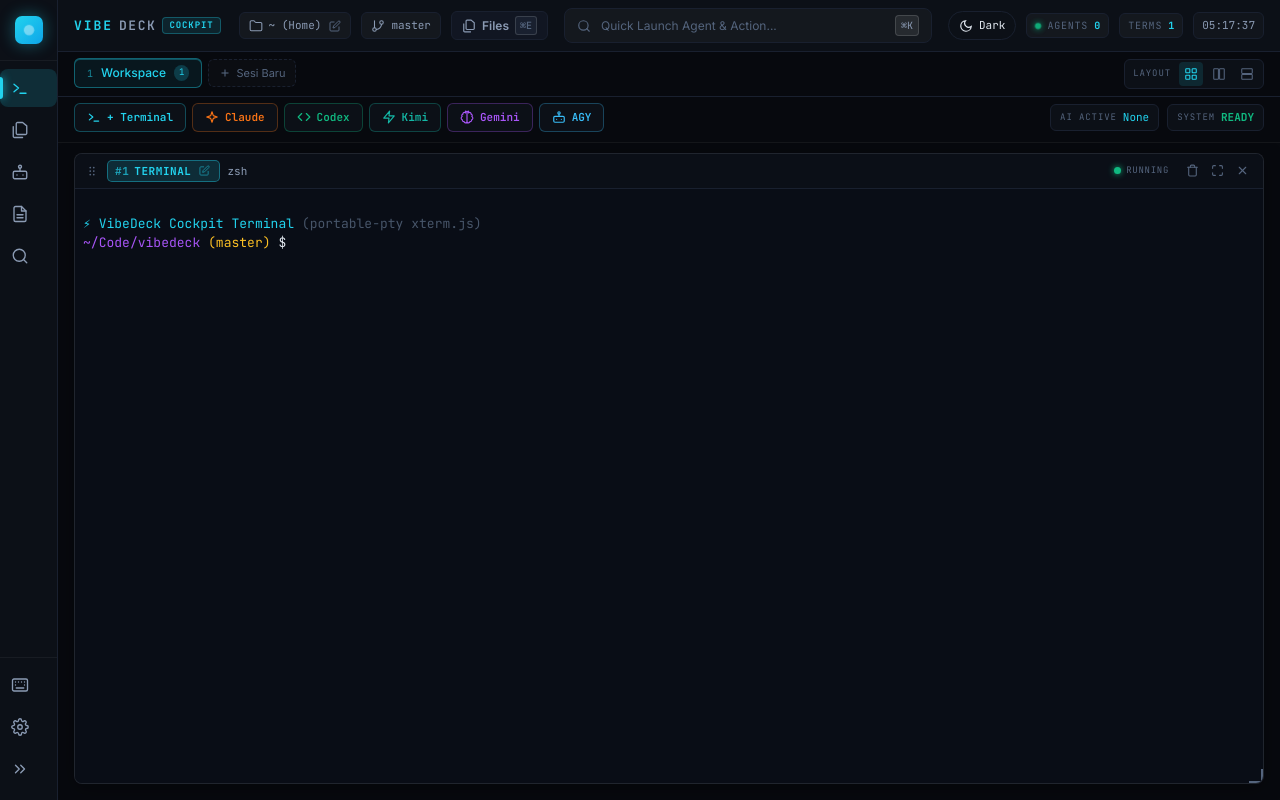
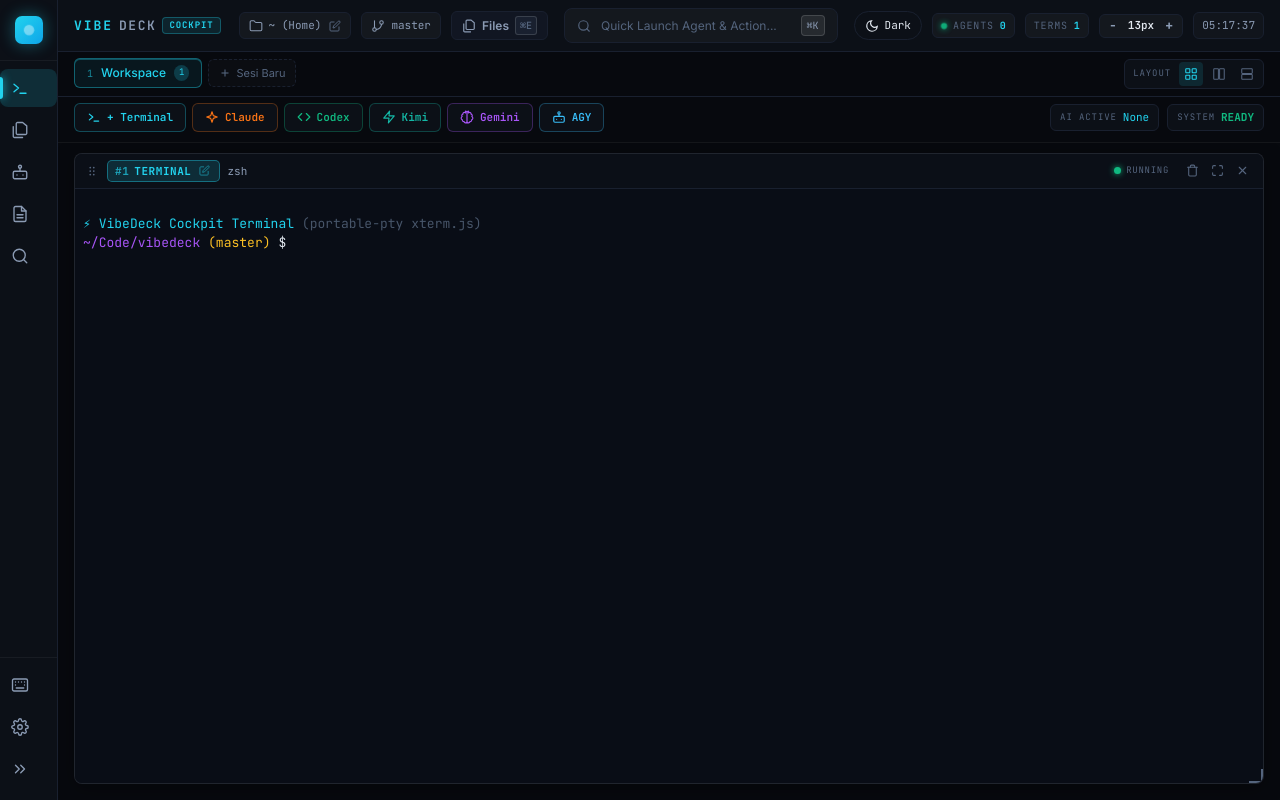
Before and after one commit to muhBilal/vibedeck, a Vue app: page / in a window 1280 px wide. Built offline with nearby package versions, Linux system fonts and the light colour scheme.

Commit message:
feat: add nerd font support, desktop icon fix, and ctrl +/- font zoom shortcuts

```diff
--- a/package.json
+++ b/package.json
@@ -1,6 +1,6 @@
 {
   "name": "vibedeck",
-  "version": "0.1.2",
+  "version": "0.1.3",
   "description": "Multi-terminal AI agent cockpit for vibe coders",
   "scripts": {
     "dev": "vite",
--- a/src-tauri/tauri.conf.json
+++ b/src-tauri/tauri.conf.json
@@ -1,7 +1,7 @@
 {
   "$schema": "https://schema.tauri.app/config/2",
   "productName": "VibeDeck",
-  "version": "0.1.2",
+  "version": "0.1.3",
   "identifier": "app.vibedeck.space",
   "build": {
     "frontendDist": "../dist",
--- a/src/App.vue
+++ b/src/App.vue
@@ -49,6 +49,29 @@
 const paletteSearch = ref('')
 const editingSessionId = ref(null)
 const editSessionName = ref('')
+const termFontSize = ref(parseInt(localStorage.getItem('vibedeck-term-font') || '13', 10))
+
+function zoomIn() {
+  if (termFontSize.value < 28) {
+    termFontSize.value += 1
+    localStorage.setItem('vibedeck-term-font', termFontSize.value)
+    logActivity(`Zoom in: terminal font ${termFontSize.value}px`, 'info')
+  }
+}
+
+function zoomOut() {
+  if (termFontSize.value > 9) {
+    termFontSize.value -= 1
+    localStorage.setItem('vibedeck-term-font', termFontSize.value)
+    logActivity(`Zoom out: terminal font ${termFontSize.value}px`, 'info')
+  }
+}
+
+function zoomReset() {
+  termFontSize.value = 13
+  localStorage.setItem('vibedeck-term-font', '13')
+  logActivity(`Zoom reset: terminal font 13px`, 'info')
+}
 
 const PRESET_PATHS = [
   '~',
@@ -308,6 +331,24 @@
 function handleKeydown(e) {
   const isMeta = e.metaKey || e.ctrlKey
 
+  if (isMeta && (e.key === '=' || e.key === '+' || e.code === 'NumpadAdd' || e.code === 'Equal')) {
+    e.preventDefault()
+    zoomIn()
+    return
+  }
+
+  if (isMeta && (e.key === '-' || e.key === '_' || e.code === 'NumpadSubtract' || e.code === 'Minus')) {
+    e.preventDefault()
+    zoomOut()
+    return
+  }
+
+  if (isMeta && (e.key === '0' || e.code === 'Numpad0' || e.code === 'Digit0')) {
+    e.preventDefault()
+    zoomReset()
+    return
+  }
+
   if (isMeta && e.key.toLowerCase() === 'e') {
     e.preventDefault()
     showFileManager.value = !showFileManager.value
@@ -387,6 +428,9 @@
   { id: 'view_grid', title: 'Layout: Auto Grid', desc: 'Equal distribution grid layout', icon: 'grid', action: () => { layoutMode.value = 'grid' } },
   { id: 'view_cols', title: 'Layout: Columns Split', desc: 'Vertical split columns', icon: 'columns', action: () => { layoutMode.value = 'columns' } },
   { id: 'view_rows', title: 'Layout: Stacked Rows', desc: 'Horizontal split rows', icon: 'rows', action: () => { layoutMode.value = 'stack' } },
+  { id: 'zoom_in', title: 'Zoom: In Terminal Font', desc: 'Perbesar ukuran font terminal (Ctrl/⌘ +)', icon: 'plus', action: () => zoomIn(), shortcut: '⌘+' },
+  { id: 'zoom_out', title: 'Zoom: Out Terminal Font', desc: 'Perkecil ukuran font terminal (Ctrl/⌘ -)', icon: 'collapse', action: () => zoomOut(), shortcut: '⌘-' },
+  { id: 'zoom_reset', title: 'Zoom: Reset Terminal Font', desc: 'Kembalikan font terminal default 13px (Ctrl/⌘ 0)', icon: 'restart', action: () => zoomReset(), shortcut: '⌘0' },
 ]
 
 const filteredActions = computed(() => {
@@ -545,6 +589,12 @@
           <div class="telemetry-pill">
             <span class="telem-label">TERMS</span>
             <span class="telem-val">{{ total }}</span>
+          </div>
+
+          <div class="zoom-pill" title="Ukuran Font Terminal (Ctrl + / Ctrl - / Ctrl 0)">
+            <button class="zoom-btn" title="Zoom Out (Ctrl -)" @click="zoomOut">−</button>
+            <span class="zoom-val" title="Klik untuk Reset Default 13px (Ctrl 0)" @click="zoomReset">{{ termFontSize }}px</span>
+            <button class="zoom-btn" title="Zoom In (Ctrl +)" @click="zoomIn">+</button>
           </div>
 
           <div class="clock-display" :title="dateStr">
@@ -864,6 +914,7 @@
           :is-maximized="maximizedPanelId === p.id"
           :theme="currentTheme"
           :cwd="x.cwd || '~'"
+          :font-size="termFontSize"
           :class="{
             'over-before': overId === p.id && dropPos === 'before',
             'over-after': overId === p.id && dropPos === 'after',
@@ -874,6 +925,9 @@
             height: p.height ? `${p.height}px` : undefined,
           }"
           @toggle-maximize="toggleMaximize(p.id)"
+          @zoom-in="zoomIn"
+          @zoom-out="zoomOut"
+          @zoom-reset="zoomReset"
           @dragover.prevent="onPanelDragOver(p.id, $event)"
           @dragleave="overId = null"
           @drop.prevent="onPanelDrop(p.id)"
@@ -985,6 +1039,8 @@
           <div class="sc-row"><kbd>Double Click Title</kbd><span>Ganti Nama Window Terminal</span></div>
           <div class="sc-row"><kbd>Resize Handle</kbd><span>Tarik Handle Sudut / Sisi untuk Ubah Ukuran</span></div>
           <div class="sc-row"><kbd>Grip Drag</kbd><span>Tukar Posisi Terminal Panel</span></div>
+          <div class="sc-row"><kbd>Ctrl / ⌘ + (+ / -)</kbd><span>Zoom In / Out Ukuran Font Terminal</span></div>
+          <div class="sc-row"><kbd>Ctrl / ⌘ + 0</kbd><span>Reset Ukuran Font Terminal (13px)</span></div>
           <div class="sc-row"><kbd>Esc</kbd><span>Tutup Modal / Pulihkan Layar Penuh</span></div>
         </div>
       </div>
--- a/src/components/TerminalPanel.vue
+++ b/src/components/TerminalPanel.vue
@@ -17,8 +17,12 @@
     type: String,
     default: '~',
   },
+  fontSize: {
+    type: Number,
+    default: 13,
+  },
 })
-const emit = defineEmits(['close', 'exit', 'dragstart', 'dragend', 'toggle-maximize', 'rename', 'resize'])
+const emit = defineEmits(['close', 'exit', 'dragstart', 'dragend', 'toggle-maximize', 'rename', 'resize', 'zoom-in', 'zoom-out', 'zoom-reset'])
 
 const el = ref(null)
 const tags = ref([])
@@ -260,14 +264,32 @@
 onMounted(async () => {
   const chosenTheme = XTERM_THEMES[props.theme] || XTERM_THEMES.dark
   term = new Terminal({
-    fontFamily: "'JetBrains Mono', 'SF Mono', Menlo, Monaco, Consolas, monospace",
-    fontSize: 13,
+    fontFamily: "'JetBrainsMono Nerd Font', 'JetBrainsMono NFM', 'CaskaydiaCove Nerd Font', 'FiraCode Nerd Font', 'Symbols Nerd Font', 'JetBrains Mono', 'SF Mono', Menlo, Monaco, Consolas, monospace",
+    fontSize: props.fontSize || 13,
     lineHeight: 1.28,
     cursorBlink: true,
     cursorStyle: 'bar',
     cursorWidth: 2,
     scrollback: 10000,
     theme: chosenTheme,
+  })
+
+  term.attachCustomKeyEventHandler((e) => {
+    if ((e.ctrlKey || e.metaKey) && e.type === 'keydown') {
+      if (e.key === '=' || e.key === '+' || e.code === 'NumpadAdd' || e.code === 'Equal') {
+        emit('zoom-in')
+        return false
+      }
+      if (e.key === '-' || e.key === '_' || e.code === 'NumpadSubtract' || e.code === 'Minus') {
+        emit('zoom-out')
+        return false
+      }
+      if (e.key === '0' || e.code === 'Numpad0' || e.code === 'Digit0') {
+        emit('zoom-reset')
+        return false
+      }
+    }
+    return true
   })
 
   fit = new FitAddon()
@@ -333,6 +355,15 @@
 watch(() => props.theme, (newTheme) => {
   if (term && XTERM_THEMES[newTheme]) {
     term.options.theme = XTERM_THEMES[newTheme]
+  }
+})
+
+watch(() => props.fontSize, (newSize) => {
+  if (term && newSize) {
+    term.options.fontSize = newSize
+    nextTick(() => {
+      refit()
+    })
   }
 })
 
--- a/src/style.css
+++ b/src/style.css
@@ -29,8 +29,8 @@
   --blue: #38bdf8;
   --term-bg: #090d16;
 
-  --font-ui: 'Inter', -apple-system, BlinkMacSystemFont, 'Segoe UI', Roboto, sans-serif;
-  --font-mono: 'JetBrains Mono', 'SF Mono', Menlo, Monaco, Consolas, monospace;
+  --font-ui: 'Inter', -apple-system, BlinkMacSystemFont, 'Segoe UI', Roboto, sans-serif, 'Symbols Nerd Font';
+  --font-mono: 'JetBrainsMono Nerd Font', 'JetBrainsMono NFM', 'CaskaydiaCove Nerd Font', 'FiraCode Nerd Font', 'Symbols Nerd Font', 'JetBrains Mono', 'SF Mono', Menlo, Monaco, Consolas, monospace;
 }
 
 /* Clean Modern Light Mode */
@@ -541,6 +541,47 @@
   50% { opacity: 0.4; transform: scale(1.2); }
 }
 
+.zoom-pill {
+  display: inline-flex;
+  align-items: center;
+  background: rgba(255, 255, 255, 0.03);
+  border: 1px solid var(--line);
+  padding: 2px 4px;
+  border-radius: 6px;
+  font-family: var(--font-mono);
+  font-size: 11px;
+  gap: 2px;
+}
+.zoom-btn {
+  display: inline-flex;
+  align-items: center;
+  justify-content: center;
+  width: 18px;
+  height: 18px;
+  background: transparent;
+  border: none;
+  color: var(--txt-muted);
+  cursor: pointer;
+  border-radius: 4px;
+  font-size: 13px;
+  font-weight: 700;
+  line-height: 1;
+  transition: all 0.15s;
+}
+.zoom-btn:hover {
+  background: var(--line-subtle);
+  color: var(--cyan);
+}
+.zoom-val {
+  padding: 0 4px;
+  color: var(--txt);
+  font-weight: 600;
+  cursor: pointer;
+}
+.zoom-val:hover {
+  color: var(--cyan);
+}
+
 .clock-display {
   font-family: var(--font-mono);
   font-size: 11px;
```
